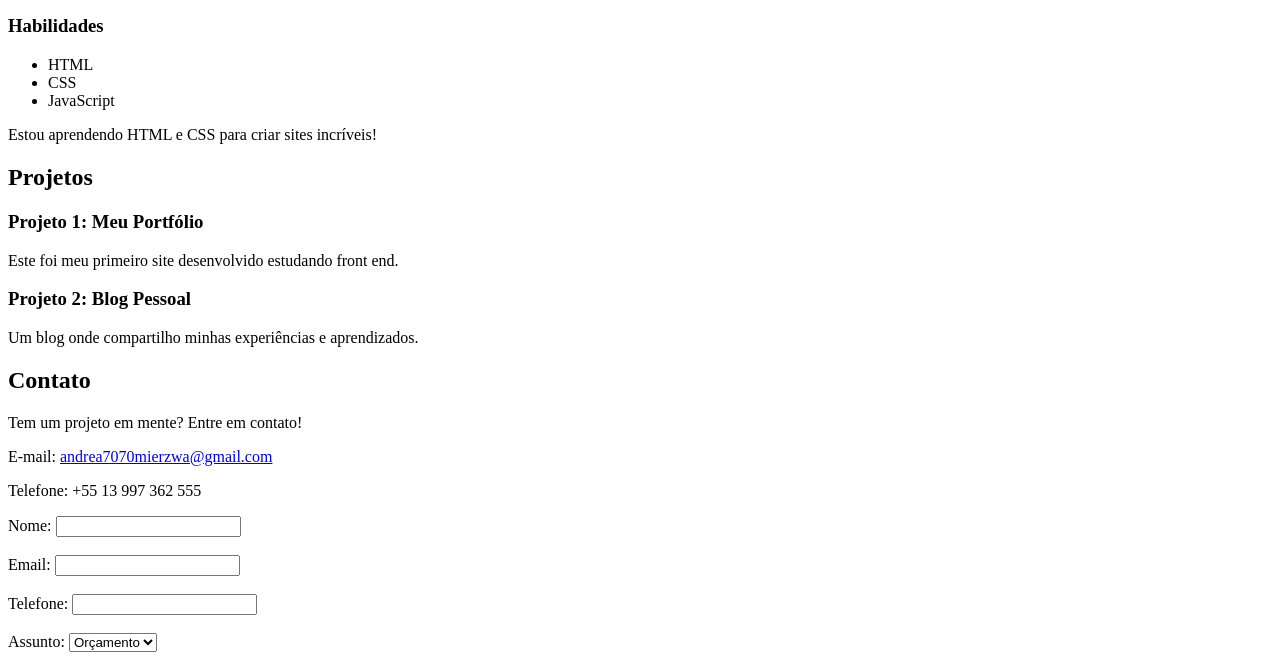
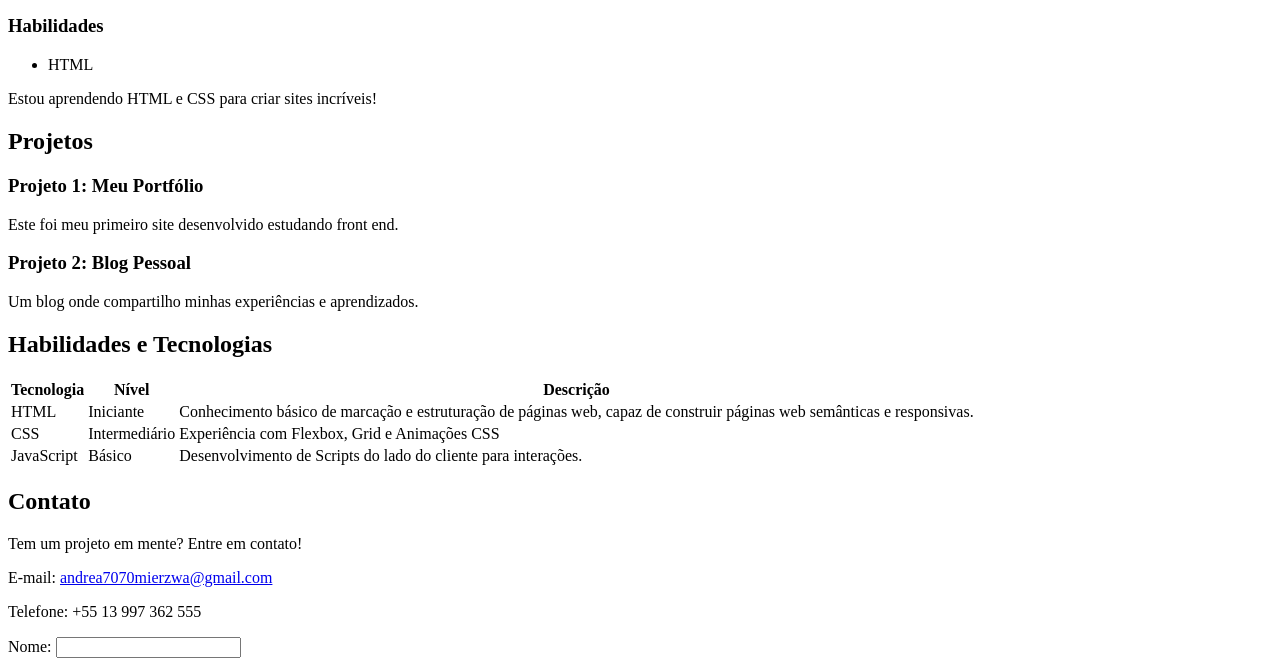
Before and after one commit to andrea7070mierzwa/meu-primeiro-site, a plain HTML site: page index.html in a window 1280 px wide. Shown: the part 428-1095 px from the top of the page. Drawn offline with Linux system fonts and the light colour scheme.

Commit message:
Adição de tabela
As descrições foram sugeridas pelo instrutor, mas eu chegarei rápido na verdade ainda que ela, por hora, seja um objetivo e não um fato.

```diff
--- a/index.html
+++ b/index.html
@@ -24,17 +24,19 @@
     <main>
         <section id="Sobre">
             <h2>Sobre Mim</h2>
-            <img src="https://i.postimg.cc/44KWZgCv/Captura-de-tela-de-2026-02-13-05-47-08.png" alt="imagem de perfil da Andrea" width="200">
+            <img src="https://i.postimg.cc/44KWZgCv/Captura-de-tela-de-2026-02-13-05-47-08.png"
+                alt="imagem de perfil da Andrea" width="200">
             <article>
-                <p>Meu nome é Andrea, e este é o primeiro site criado por mim no curso de Introdução à Front-end e Back-end, ministrado pela SCTEC em parceria com o SESI/SENAI, e estou adorando!</p>
+                <p>Meu nome é Andrea, e este é o primeiro site criado por mim no curso de Introdução à Front-end e
+                    Back-end, ministrado pela SCTEC em parceria com o SESI/SENAI, e estou adorando!</p>
             </article>
 
             <aside>
                 <h3>Habilidades</h3>
                 <ul>
                     <li>HTML</li>
-                    <li>CSS</li>
-                    <li>JavaScript</li>
+
+
                 </ul>
                 <p>Estou aprendendo HTML e CSS para criar sites incríveis!</p>
             </aside>
@@ -50,6 +52,40 @@
                 <h3>Projeto 2: Blog Pessoal</h3>
                 <p>Um blog onde compartilho minhas experiências e aprendizados.</p>
             </article>
+        </section>
+        <section id="Habilidades">
+            <h2>Habilidades e Tecnologias</h2>
+
+            <table>
+                <thead>
+                    <tr>
+                        <th>Tecnologia</th>
+                        <th>Nível</th>
+                        <th>Descrição</th>
+                    </tr>
+                <tbody>
+                    <tr>
+                        <td>HTML</td>
+                        <td>Iniciante</td>
+                        <td>Conhecimento básico de marcação e estruturação de páginas web, capaz de construir páginas
+                            web semânticas e responsivas.</td>
+                    </tr>
+                    <tr>
+                        <td>CSS</td>
+                        <td>Intermediário</td>
+                        <td>Experiência com Flexbox, Grid e Animações CSS</td>
+                    </tr>
+
+                    <tr>
+                        <td>JavaScript</td>
+                        <td>Básico</td>
+                        <td>Desenvolvimento de Scripts do lado do cliente para interações.</td>
+                    </tr>
+
+                </tbody>
+                </thead>
+            </table>
+
         </section>
 
         <section id="Contato">
@@ -85,7 +121,8 @@
                 <input type="text" name="endereco" id="endereco"><br><br>
 
                 <label for="mensagem">Mensagem: </label><br>
-                <textarea id="mensagem" name="mensagem" rows="4" cols="50" required placeholder="Escreva sua mensagem aqui..."></textarea><br><br>
+                <textarea id="mensagem" name="mensagem" rows="4" cols="50" required
+                    placeholder="Escreva sua mensagem aqui..."></textarea><br><br>
 
                 <input type="checkbox" id="inscricao" name="Inscricao">
                 <label for="inscricao">Desejo receber novidades por email</label><br><br>
@@ -101,4 +138,5 @@
     </footer>
 
 </body>
+
 </html>
```
